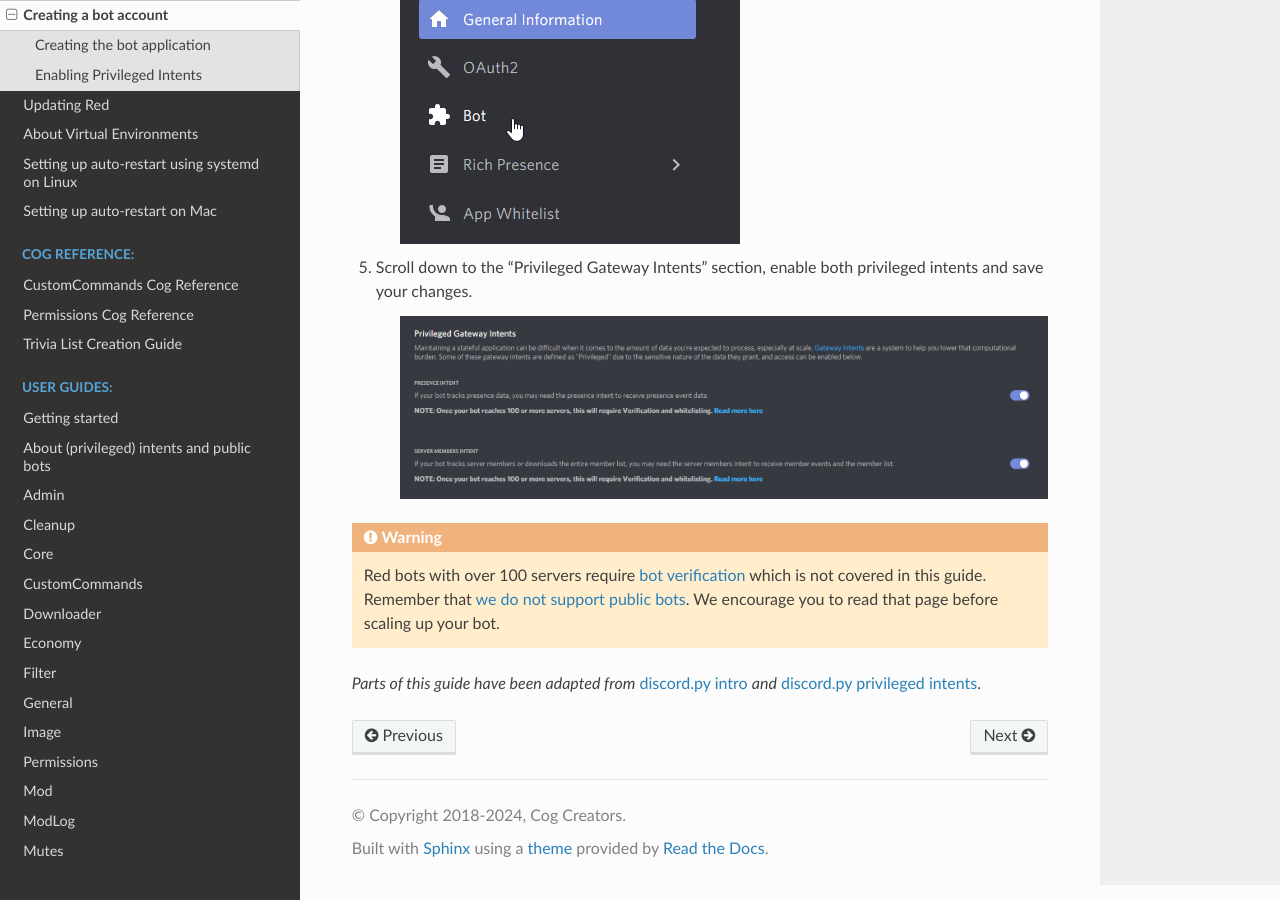
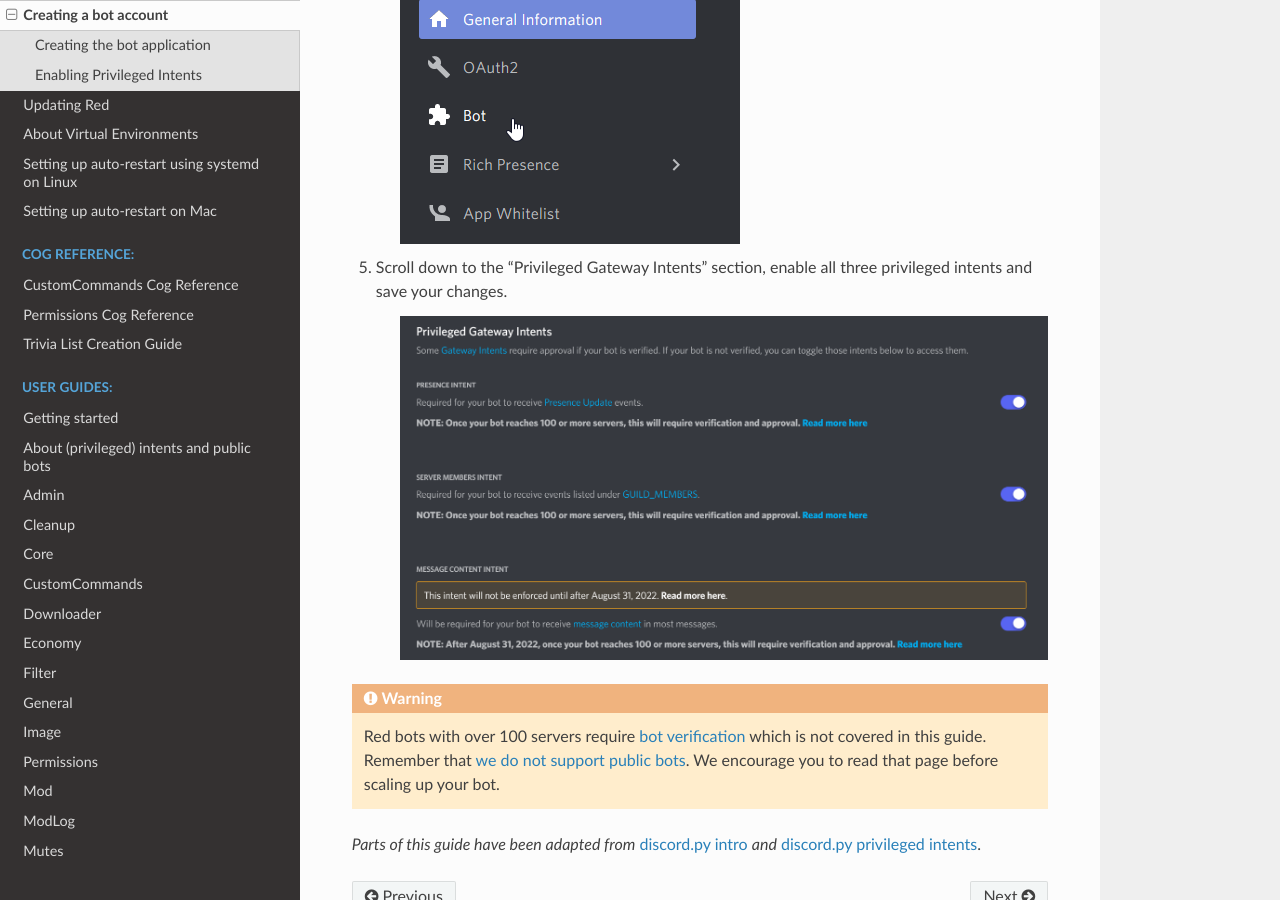
Before and after one commit to Renirous/Red-DiscordBot, a Sphinx documentation site: the page built from docs/bot_application_guide.rst, in a window 1280 px wide and 900 px high, scrolled down 2272 px. Built offline with Sphinx 7.4.7 and the Read the Docs theme 2.0.0, drawn with Linux system fonts in a browser that asks for light colours; pages that are not in the unit, such as notebooks, are missing from menus; the version number is read from the project's files by our own code.

Commit message:
Update documentation about messages intent (#5798)
* Update documentation about messages intents

* Remove note

* Update screenshot

```diff
--- a/docs/bot_application_guide.rst
+++ b/docs/bot_application_guide.rst
@@ -67,9 +67,9 @@
     .. image:: /.resources/bot-guide/discord_bot_tab.png
         :alt: The bot tab in the application page.
 
-5. Scroll down to the "Privileged Gateway Intents" section, enable both privileged intents and save your changes.
+5. Scroll down to the "Privileged Gateway Intents" section, enable all three privileged intents and save your changes.
 
-    .. image:: /.resources/bot-guide/discord_privileged_intents.png
+    .. image:: /.resources/bot-guide/discord_privileged_intents_until_aug_31.png
         :alt: The privileged gateway intents selector.
 
 .. warning::
```
Also changed, not shown: docs/.resources/bot-guide/discord_privileged_intents.png (deleted), docs/.resources/bot-guide/discord_privileged_intents_until_aug_31.png (added).
